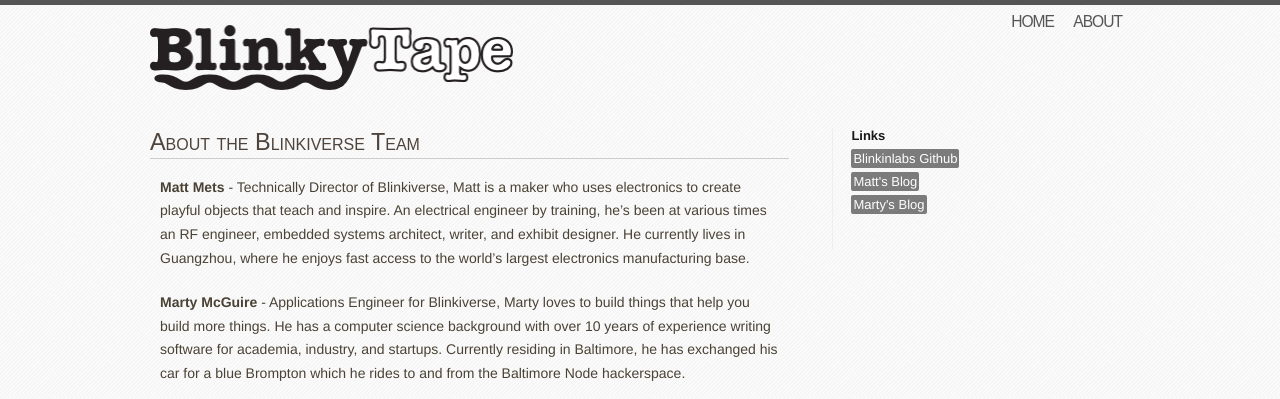
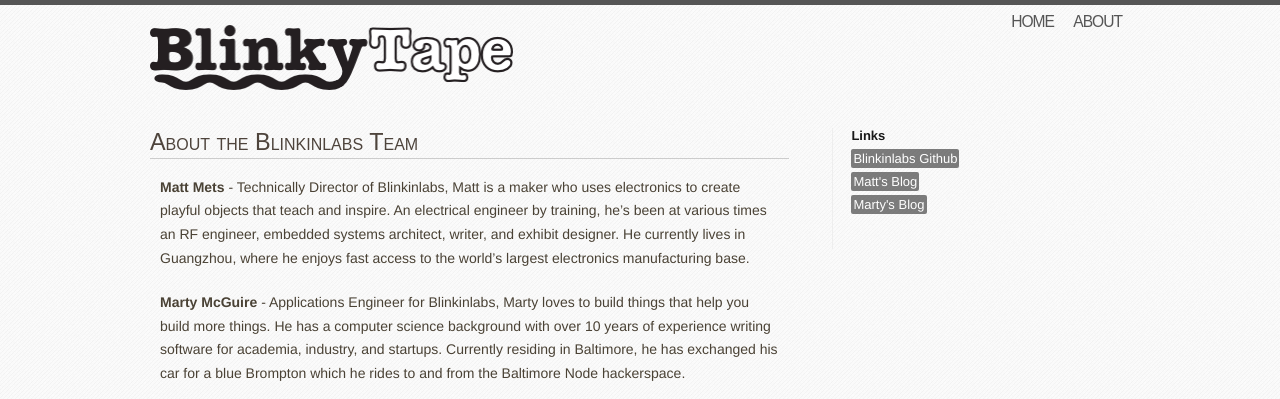
Before and after one commit to jravetch/blinkinlabs.github.io, a Jekyll site: the page built from bio/index.md, in a window 1280 px wide. Shown: the top 399 px of the page. Built offline with Jekyll 4.4.1, drawn with Linux system fonts in a browser that asks for light colours; Markdown is read by kramdown in place of the engine named in the settings.

Commit message:
Replace some refs to -iverse w/ -inlabs

```diff
--- a/README.textile
+++ b/README.textile
@@ -5,7 +5,7 @@
 
 h1. License
 
-The following directories and their contents are Copyright Blinkiverse. You may not reuse anything therein without my permission:
+The following directories and their contents are Copyright Blinkinlabs. You may not reuse anything therein without my permission:
 
 * _posts/
 * images/
--- a/bio/index.md
+++ b/bio/index.md
@@ -9,8 +9,8 @@
 		]
 ---
 
-# About the Blinkiverse Team
+# About the Blinkinlabs Team
 
-**Matt Mets** - Technically Director of Blinkiverse, Matt is a maker who uses electronics to create playful objects that teach and inspire. An electrical engineer by training, he's been at various times an RF engineer, embedded systems architect, writer, and exhibit designer. He currently lives in Guangzhou, where he enjoys fast access to the world's largest electronics manufacturing base.
+**Matt Mets** - Technically Director of Blinkinlabs, Matt is a maker who uses electronics to create playful objects that teach and inspire. An electrical engineer by training, he's been at various times an RF engineer, embedded systems architect, writer, and exhibit designer. He currently lives in Guangzhou, where he enjoys fast access to the world's largest electronics manufacturing base.
 
-**Marty McGuire** - Applications Engineer for Blinkiverse, Marty loves to build things that help you build more things.  He has a computer science background with over 10 years of experience writing software for academia, industry, and startups.  Currently residing in Baltimore, he has exchanged his car for a blue Brompton which he rides to and from the Baltimore Node hackerspace.
+**Marty McGuire** - Applications Engineer for Blinkinlabs, Marty loves to build things that help you build more things.  He has a computer science background with over 10 years of experience writing software for academia, industry, and startups.  Currently residing in Baltimore, he has exchanged his car for a blue Brompton which he rides to and from the Baltimore Node hackerspace.
--- a/humans.txt
+++ b/humans.txt
@@ -3,7 +3,7 @@
 
 
 /* TEAM */
-  <your title>: Blinkiverse
+  <your title>: Blinkinlabs
   Site:
   Twitter:
   Location:
```
Also changed, not shown: blog/_posts/2013-03-19-tiny-led-controller.md (+1 -1 lines).
